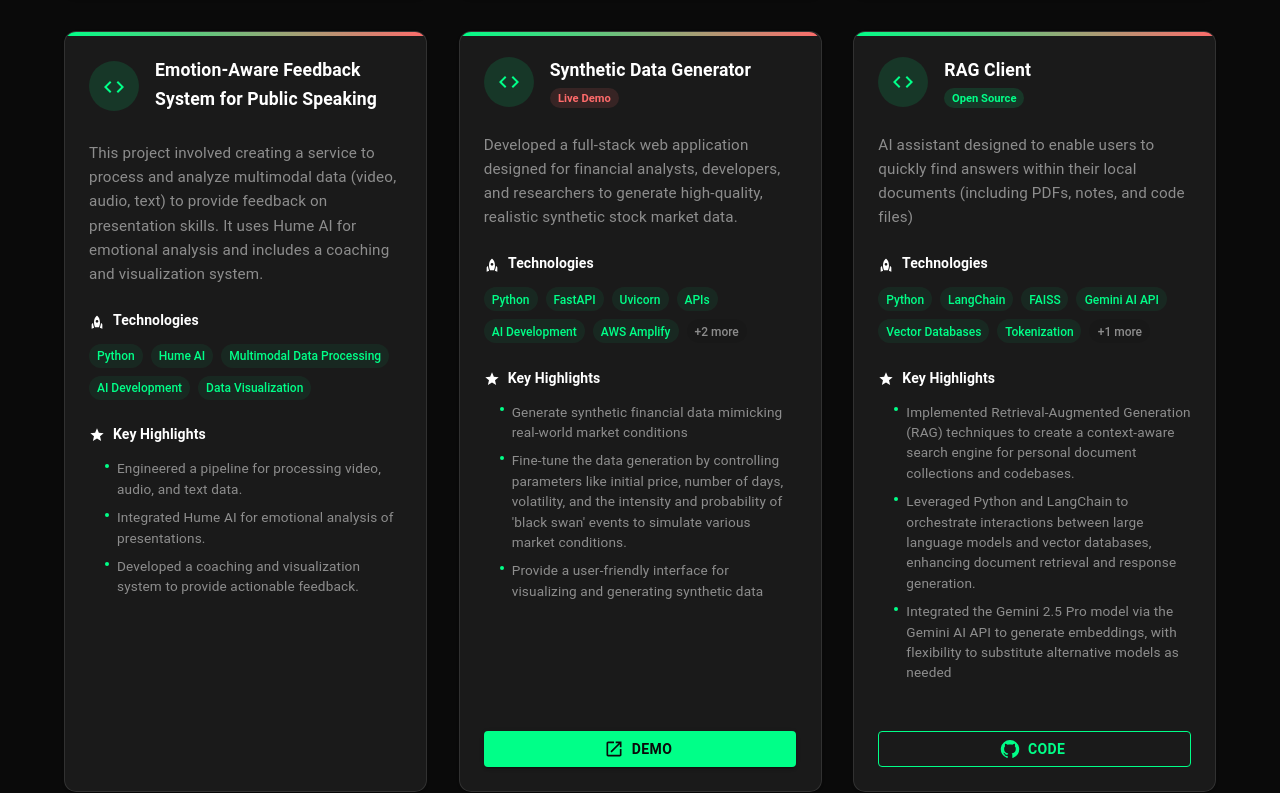
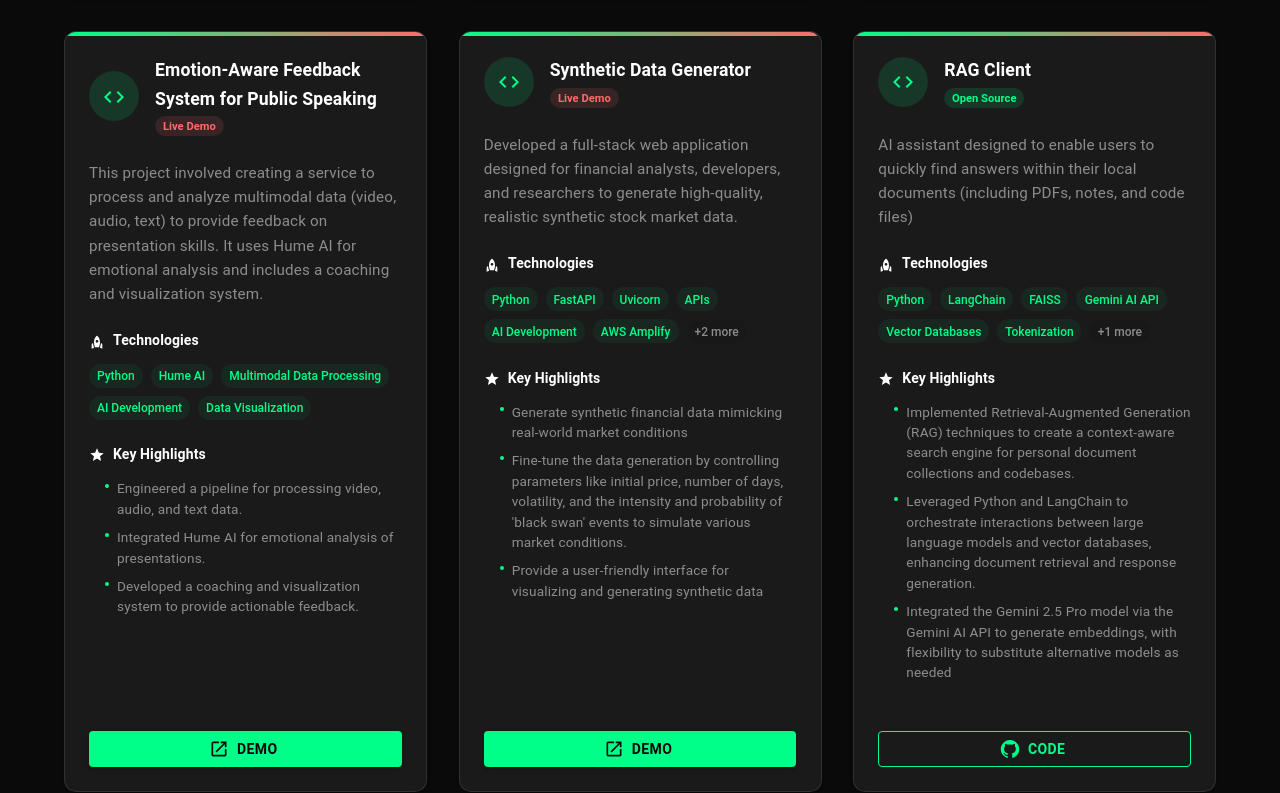
Before and after one commit to devangb3/dev-portfolio, a React (Create React App) app: page / in a window 1280 px wide. Shown: the part 4212-5005 px from the top of the page. Built offline with nearby package versions, Linux system fonts and the light colour scheme.

Commit message:
add demo url

```diff
--- a/src/App.js
+++ b/src/App.js
@@ -150,7 +150,7 @@ const projects = [
       "Developed a coaching and visualization system to provide actionable feedback.",
       "Created a system for one AI to judge the responses of another, ensuring high-quality feedback."
     ],
-    "demoUrl": "#",
+    "demoUrl": "https://multimodal-svc-frontend-277660335430.us-central1.run.app/",
     "githubUrl": "#",
     "isOpenSource": false,
     "hasPublicRepo": false
```
